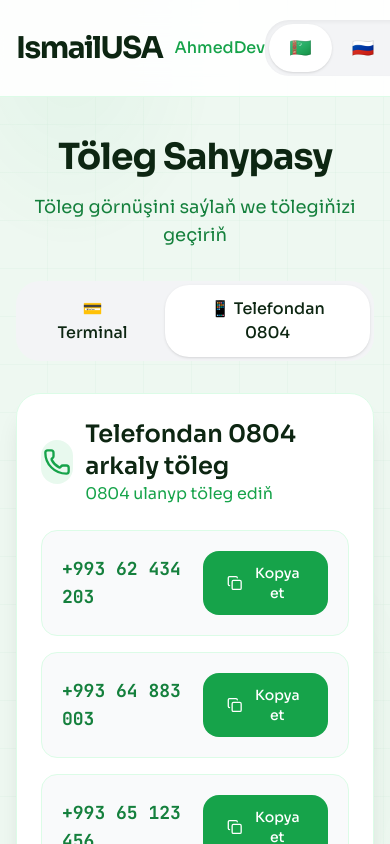
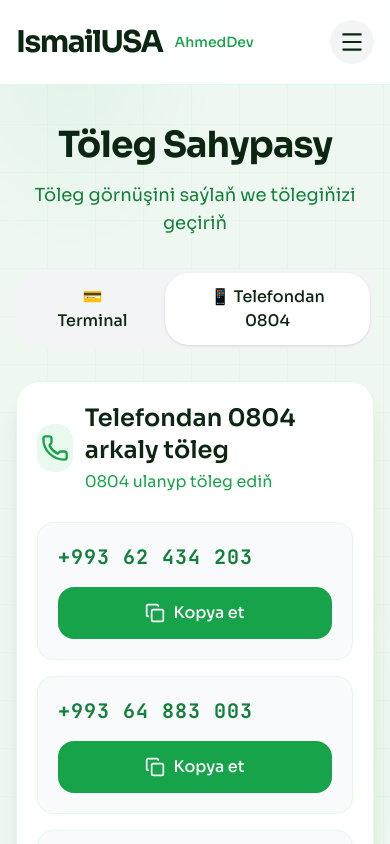
Before and after one commit to ahmedbatyrovv/payment-site, a React (Vite) app: page / in a window 390 px wide. Both pictures are taken after a click on the button "📱 Telefondan 0804". Shown: the top 844 px of the page. Built offline with nearby package versions, Linux system fonts and the light colour scheme.

Commit message:
responsivel

```diff
--- a/src/components/Header.jsx
+++ b/src/components/Header.jsx
@@ -1,4 +1,9 @@
+import { useState } from 'react';
+import { Menu, X } from 'lucide-react';
+
 export default function Header({ lang, setLang, theme, toggleTheme }) {
+  const [isMenuOpen, setIsMenuOpen] = useState(false);
+
   const languages = [
     { code: 'tk', flag: '🇹🇲', label: 'Türkmençe' },
     { code: 'ru', flag: '🇷🇺', label: 'Русский' },
@@ -6,32 +11,31 @@ export default function Header({ lang, setLang, theme, toggleTheme }) {
   ];
 
   return (
-    <header className="sticky top-0 z-50 bg-white/90 dark:bg-[#09100b]/95 backdrop-blur-xl border-b border-green-100 dark:border-green-900">
-      <div className="max-w-[720px] mx-auto px-4 sm:px-6 py-5 flex items-center justify-between">
+    <header className="sticky top-0 z-50 bg-white/95 dark:bg-[#09100b]/95 backdrop-blur-xl border-b border-green-100 dark:border-green-900">
+      <div className="max-w-[720px] mx-auto px-4 sm:px-6 py-5">
+        <div className="flex items-center justify-between">
+          {/* Logo */}
           <div className="flex items-center gap-3">
             <div className="text-3xl font-bold tracking-tighter">IsmailUSA</div>
-          <div className="text-green-600 dark:text-green-500 font-medium">AhmedDev</div>
+            <div className="text-green-600 dark:text-green-500 font-medium text-sm">AhmedDev</div>
           </div>
 
-        <div className="flex items-center gap-3">
-          {/* Language Switcher */}
+          {/* Desktop Menu */}
+          <div className="hidden md:flex items-center gap-4">
             <div className="flex bg-gray-100 dark:bg-[#1a2a20] rounded-3xl p-1 shadow-inner">
               {languages.map((item) => (
                 <button
                   key={item.code}
                   onClick={() => setLang(item.code)}
                   className={`px-5 py-2.5 text-sm rounded-3xl transition-all flex items-center gap-2
-                  ${lang === item.code
-                    ? 'bg-white dark:bg-[#0f1a13] shadow font-semibold'
-                    : 'hover:bg-white/60 dark:hover:bg-[#13281f]'}`}
+                    ${lang === item.code ? 'bg-white dark:bg-[#0f1a13] shadow font-semibold' : 'hover:bg-white/60 dark:hover:bg-[#13281f]'}`}
                 >
                   <span className="text-lg">{item.flag}</span>
-                <span className="hidden sm:inline">{item.label}</span>
+                  <span>{item.label}</span>
                 </button>
               ))}
             </div>
 
-          {/* Theme Toggle */}
             <button
               onClick={toggleTheme}
               className="w-11 h-11 flex items-center justify-center bg-gray-100 dark:bg-[#1a2a20] hover:bg-gray-200 dark:hover:bg-[#13281f] rounded-3xl transition-all text-xl"
@@ -39,6 +43,48 @@ export default function Header({ lang, setLang, theme, toggleTheme }) {
               {theme === 'dark' ? '☀️' : '🌙'}
             </button>
           </div>
+
+          {/* Burger Button */}
+          <button
+            onClick={() => setIsMenuOpen(!isMenuOpen)}
+            className="md:hidden w-11 h-11 flex items-center justify-center bg-gray-100 dark:bg-[#1a2a20] rounded-3xl"
+          >
+            {isMenuOpen ? <X size={26} /> : <Menu size={26} />}
+          </button>
+        </div>
+
+        {/* Mobile Menu */}
+        {isMenuOpen && (
+          <div className="md:hidden mt-4 py-4 bg-white dark:bg-[#0f1a13] rounded-3xl border border-green-100 dark:border-green-900 shadow-xl">
+            <div className="flex flex-col gap-2 px-4">
+              {languages.map((item) => (
+                <button
+                  key={item.code}
+                  onClick={() => {
+                    setLang(item.code);
+                    setIsMenuOpen(false);
+                  }}
+                  className={`flex items-center gap-4 px-5 py-4 text-lg rounded-2xl transition-all
+                    ${lang === item.code ? 'bg-green-100 dark:bg-green-900/50 font-semibold' : 'hover:bg-gray-100 dark:hover:bg-[#1a2a20]'}`}
+                >
+                  <span className="text-2xl">{item.flag}</span>
+                  <span>{item.label}</span>
+                </button>
+              ))}
+
+              <button
+                onClick={() => {
+                  toggleTheme();
+                  setIsMenuOpen(false);
+                }}
+                className="flex items-center gap-4 px-5 py-4 text-lg rounded-2xl hover:bg-gray-100 dark:hover:bg-[#1a2a20] mt-2"
+              >
+                <span className="text-2xl">{theme === 'dark' ? '☀️' : '🌙'}</span>
+                <span>Tema çalşyr</span>
+              </button>
+            </div>
+          </div>
+        )}
       </div>
     </header>
   );
--- a/src/components/PhonePanel.jsx
+++ b/src/components/PhonePanel.jsx
@@ -19,36 +19,40 @@ export default function PhonePanel({ t, showToast }) {
   };
 
   return (
-    <div className="bg-white dark:bg-[#0f1a13] rounded-3xl shadow-xl p-6 md:p-8 border border-green-100 dark:border-green-900/30">
-      <div className="flex items-center gap-3 mb-6">
-        <div className="w-11 h-11 bg-green-500/10 text-green-600 rounded-2xl flex items-center justify-center">
+    <div className="bg-white dark:bg-[#0f1a13] rounded-3xl shadow-xl p-5 sm:p-8 border border-green-100 dark:border-green-900/30">
+      <div className="flex items-center gap-3 mb-7">
+        <div className="w-12 h-12 bg-green-500/10 text-green-600 dark:text-green-400 rounded-2xl flex items-center justify-center">
           <Phone size={28} />
         </div>
         <div>
-          <h2 className="text-2xl font-semibold">Telefondan 0804 arkaly töleg</h2>
-          <p className="text-green-600 dark:text-green-500">0804 ulanyp töleg ediň</p>
+          <h2 className="text-2xl sm:text-3xl font-semibold">Telefondan 0804 arkaly töleg</h2>
+          <p className="text-green-600 dark:text-green-500 mt-1">0804 ulanyp töleg ediň</p>
         </div>
       </div>
 
-      <div className="grid grid-cols-1 sm:grid-cols-2 gap-4">
+      <div className="grid grid-cols-1 gap-4">
         {phoneNumbers.map((num, index) => (
-          <div key={index} className="flex items-center justify-between bg-gray-50 dark:bg-[#1a2a20] p-5 rounded-2xl border border-green-100 dark:border-green-900/30 hover:border-green-500 transition-all">
-            <div className="font-mono text-lg font-semibold text-green-700 dark:text-green-400">
+          <div
+            key={index}
+            className="flex flex-col sm:flex-row sm:items-center justify-between gap-4 bg-gray-50 dark:bg-[#1a2a20] p-5 rounded-2xl border border-green-100 dark:border-green-900/30 hover:border-green-500 transition-all"
+          >
+            <div className="font-mono text-xl sm:text-2xl font-semibold tracking-wider text-green-700 dark:text-green-400">
               {num}
             </div>
+
             <button
               onClick={() => copyToClipboard(num)}
-              className="bg-green-600 hover:bg-green-700 text-white px-6 py-3 rounded-2xl flex items-center gap-2 text-sm font-medium"
+              className="bg-green-600 hover:bg-green-700 active:bg-green-800 text-white px-6 py-3.5 rounded-2xl flex items-center justify-center gap-2 font-medium transition-all w-full sm:w-auto"
             >
-              <Copy size={18} /> Kopya et
+              <Copy size={20} />
+              Kopya et
             </button>
           </div>
         ))}
       </div>
 
-      <div className="mt-8 p-6 bg-green-50 dark:bg-green-950/60 rounded-2xl text-sm">
-        <p className="font-semibold mb-2">📌 Tölegden soň:</p>
-        <p>0801 belgiden gelen çegiň suratyny admine ugradyň.</p>
+      <div className="mt-8 p-6 bg-green-50 dark:bg-green-950/60 rounded-2xl text-[15px] leading-relaxed border border-green-200 dark:border-green-900">
+        📌 <span className="font-semibold">Tölegden soň:</span> 0801 belgiden gelen çegiň suratyny admine ugradyň.
       </div>
     </div>
   );
```
Lines whose indentation alone changed are shown as unchanged.
